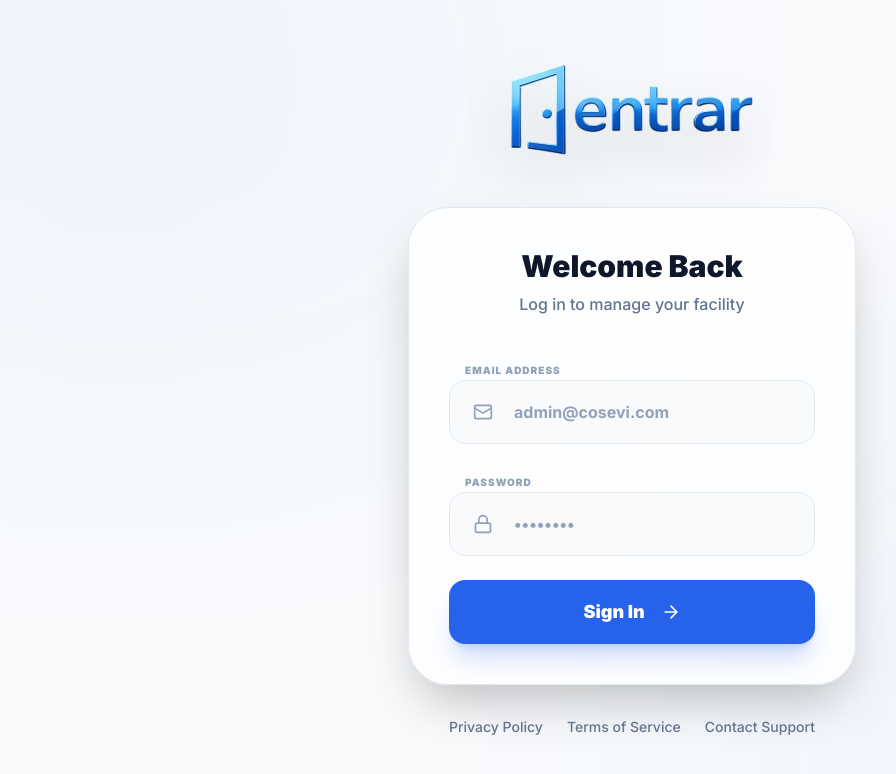
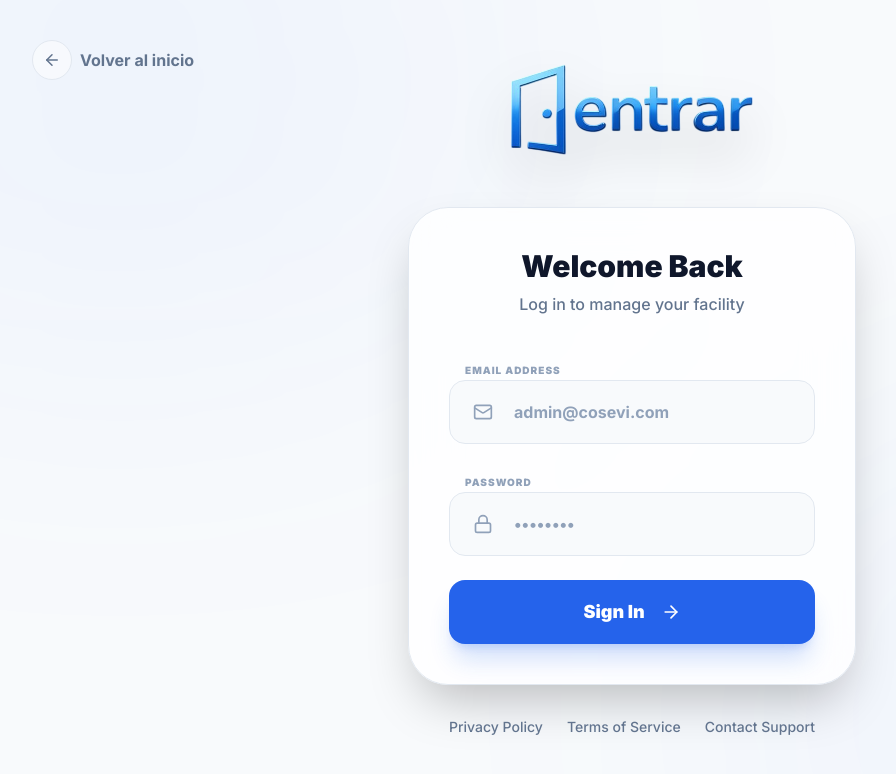
Before and after one commit to Solvealgoritms22/frontend-cosevi, a Next.js app: page /login in a window 1280 px wide. Shown: the top 774 px of the page, without its empty margins (8-904 px from the left). Built offline with nearby package versions, Linux system fonts and the light colour scheme; no server answers.

Commit message:
feat: Add global styles with Tailwind and glassmorphism effects, and implement the initial login page.

```diff
--- a/src/app/globals.css
+++ b/src/app/globals.css
@@ -114,6 +114,7 @@ body {
   color: var(--foreground);
   font-family: var(--font-sans), system-ui, sans-serif;
   -webkit-font-smoothing: antialiased;
+  scroll-behavior: smooth;
 
   /* Subtle mesh background for depth */
   background-image:
--- a/src/app/login/page.tsx
+++ b/src/app/login/page.tsx
@@ -2,7 +2,7 @@
 
 import { useState, useEffect } from 'react';
 import { useRouter } from 'next/navigation';
-import { ShieldCheck, ArrowRight, Mail, Lock } from 'lucide-react';
+import { ShieldCheck, ArrowRight, ArrowLeft, Mail, Lock } from 'lucide-react';
 import { motion } from 'framer-motion';
 import api, { API_BASE_URL } from '@/lib/api';
 import Link from 'next/link';
@@ -85,6 +85,16 @@ export default function LoginPage() {
 
     return (
         <div className="min-h-screen bg-slate-50 text-slate-900 flex flex-col items-center justify-center p-6 lg:p-12 overflow-hidden relative">
+            <Link
+                href="/"
+                className="absolute top-6 left-6 md:top-10 md:left-10 flex items-center gap-2 text-slate-500 hover:text-blue-600 transition-colors font-bold z-50 group"
+            >
+                <div className="size-10 rounded-full bg-white/50 border border-slate-200 flex items-center justify-center group-hover:bg-white group-hover:shadow-lg transition-all">
+                    <ArrowLeft size={18} />
+                </div>
+                <span className="hidden sm:inline">Volver al inicio</span>
+            </Link>
+
             <div className="absolute top-[-20%] left-[-20%] w-[60%] h-[60%] bg-blue-600/5 blur-[150px] rounded-full" />
             <div className="absolute bottom-[-20%] right-[-20%] w-[60%] h-[60%] bg-blue-600/5 blur-[150px] rounded-full" />
 
--- a/src/app/page.tsx
+++ b/src/app/page.tsx
@@ -13,7 +13,8 @@ import {
     Smartphone,
     Menu,
     X,
-    ChevronRight
+    ChevronRight,
+    User
 } from "lucide-react";
 import { GlassButton } from "@/components/ui/glass-button";
 import { pricingPlans } from "@/lib/pricing-data";
@@ -149,7 +150,8 @@ export default function LandingPage() {
                         </div>
 
                         <Link href={isAuthenticated ? "/dashboard" : "/login"}>
-                            <button className="px-5 py-2.5 text-sm font-semibold bg-white text-[#0f172a] rounded-lg hover:bg-slate-100 transition-colors">
+                            <button className="px-5 py-2.5 text-sm font-semibold bg-white text-[#0f172a] rounded-lg hover:bg-slate-100 transition-colors flex items-center gap-2">
+                                <User size={18} />
                                 {t('customerPortal')}
                             </button>
                         </Link>
@@ -207,7 +209,8 @@ export default function LandingPage() {
 
                                 <div className="pt-6 border-t border-white/10">
                                     <Link href="/login" onClick={() => setIsMenuOpen(false)}>
-                                        <button className="w-full py-4 text-center font-semibold bg-white text-[#0f172a] rounded-lg hover:bg-slate-100 transition-colors shadow-lg shadow-blue-500/20">
+                                        <button className="w-full py-4 text-center font-semibold bg-white text-[#0f172a] rounded-lg hover:bg-slate-100 transition-colors shadow-lg shadow-blue-500/20 flex items-center justify-center gap-2">
+                                            <User size={18} />
                                             {t('customerPortal')}
                                         </button>
                                     </Link>
```
